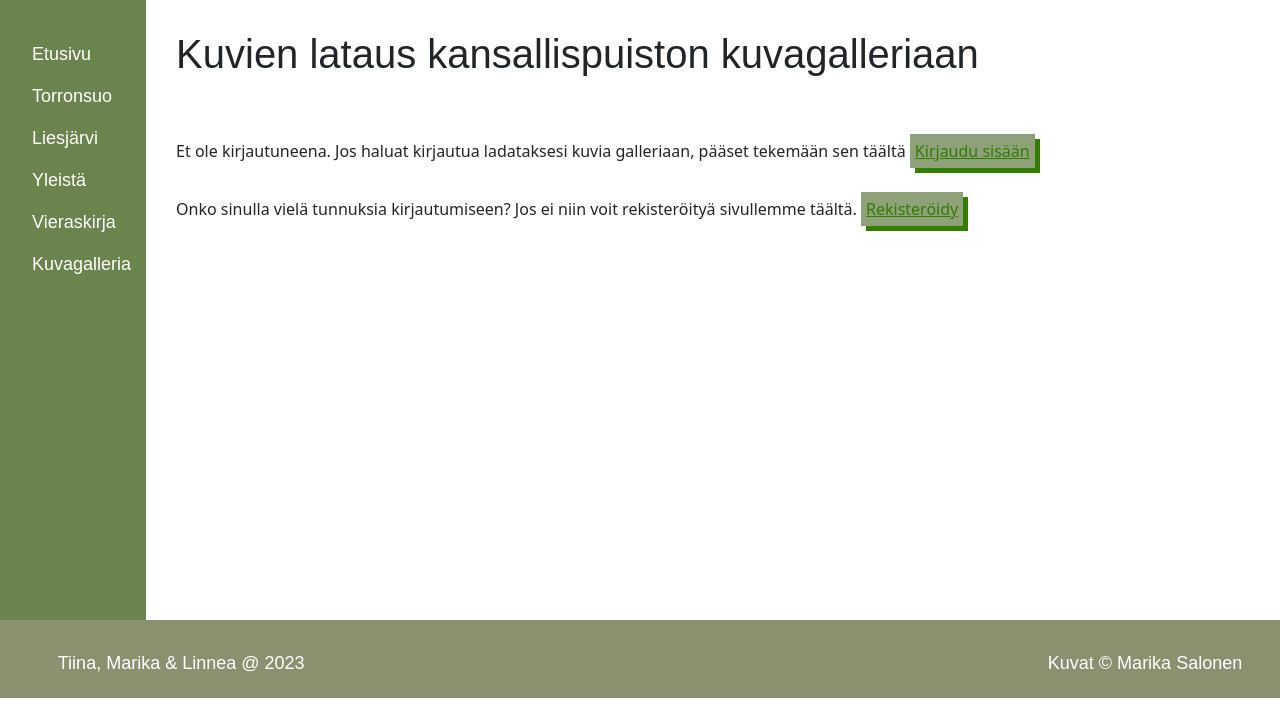
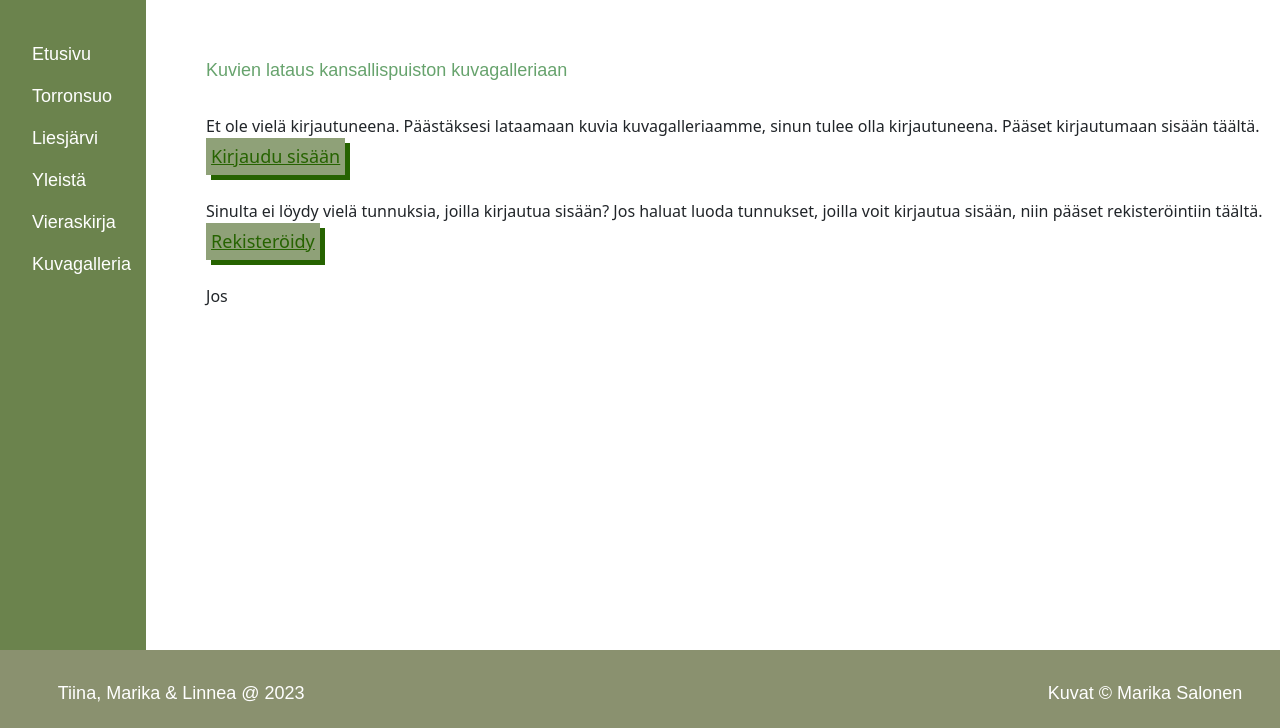
Before and after one commit to tiibuturner/Team10, a PHP site: page /kuvagalleria/uploadlomake.php in a window 1280 px wide. Shown: the part 250-978 px from the top of the page. Before the commit the page ends 948 px from the top, so only its background shows below. Run offline with PHP 8.4, Linux system fonts and the light colour scheme.

Commit message:
pientä sääöä

```diff
--- a/kuvagalleria/stylegalleryupload.css
+++ b/kuvagalleria/stylegalleryupload.css
@@ -1,5 +1,6 @@
 a.marnie{
-    color: rgb(48, 125, 0);
+    color: rgb(38, 99, 0);
+    font-size: large;
     background-color: rgba(107, 131, 77, 0.758);
     display: inline-block;
     box-shadow: 5px 5px;
@@ -10,14 +11,14 @@ a.marnie{
 }
 
 a.marnie:hover{
-    color: rgb(163, 194, 139);
+    color: rgb(180, 214, 154);
 
 
 }
 
 div .mar {
-    margin-left: 30px;
-    margin-top: 30px;
+    margin-left: 60px;
+    margin-top: 60px;
     min-height: 590px;
 
 }
--- a/kuvagalleria/uploadlomake.php
+++ b/kuvagalleria/uploadlomake.php
@@ -45,7 +45,7 @@ session_start();
 
         <div class="mar">
 
-            <h1 class="h1">Kuvien lataus kansallispuiston kuvagalleriaan</h1><br><br>
+            <h2 >Kuvien lataus kansallispuiston kuvagalleriaan</h2><br>
 
                 <div class="gallery-container">
 
@@ -72,9 +72,11 @@ session_start();
                         </div>';
 
                     } else {
-                        print "Et ole kirjautuneena. Jos haluat kirjautua ladataksesi kuvia galleriaan, pääset tekemään sen täältä <a class='marnie' href='../kirjaudu.php'>Kirjaudu sisään</a>";
+                        print "Et ole vielä kirjautuneena. Päästäksesi lataamaan kuvia kuvagalleriaamme, sinun tulee olla kirjautuneena. Pääset kirjautumaan sisään täältä. <a class='marnie' href='../kirjaudu.php'>Kirjaudu sisään</a>";
                         print "<br><br>";
-                        print "Onko sinulla vielä tunnuksia kirjautumiseen? Jos ei niin voit rekisteröityä sivullemme täältä. <a class='marnie' href='../rekisteroityminen.html'>Rekisteröidy</a>";
+                        print "Sinulta ei löydy vielä tunnuksia, joilla kirjautua sisään? Jos haluat luoda tunnukset, joilla voit kirjautua sisään, niin pääset rekisteröintiin täältä. <a class='marnie' href='../rekisteroityminen.html'>Rekisteröidy</a>";
+                        print "<br><br>";
+                        print "Jos";
                     }
 
 
```
